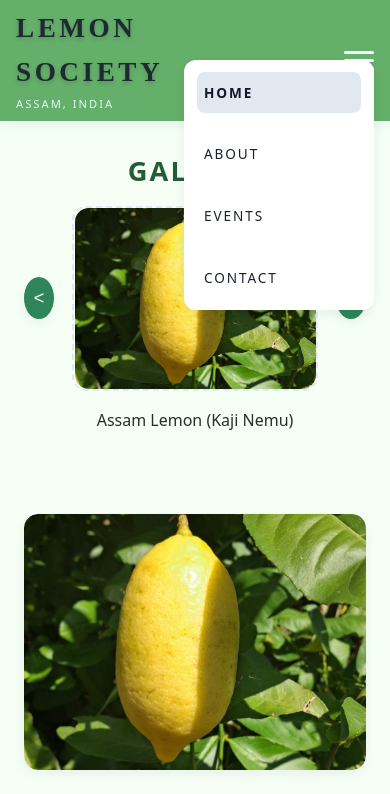
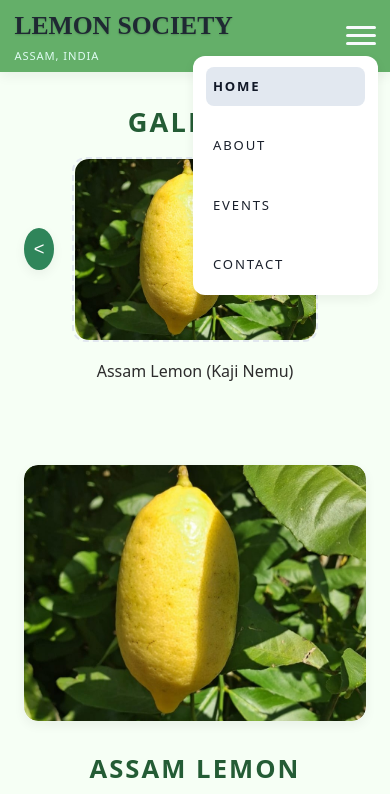
Before and after one commit to kazuk1-kun/LEMON-SCOIETY-WEBSITE-PROJECT, a plain HTML site: page index.html in a window 390 px wide. Both pictures are taken after a click on the element 359 px from the left and 60 px from the top of the page. Shown: the top 794 px of the page. Drawn offline with Linux system fonts and the light colour scheme.

Commit message:
nav bar update

```diff
--- a/css/global.css
+++ b/css/global.css
@@ -38,11 +38,11 @@ section {
 header {
     background-color: #64af69;
     box-shadow: var(--shadow);
-    padding: 0.55rem 1.7rem;      /* reduced vertical + horizontal padding */
+    padding: 0.55rem 1.7rem;
     display: flex;
     align-items: center;
     justify-content: space-between;
-    column-gap: 1.5rem;           /* slightly less gap */
+    column-gap: 1.5rem;
     flex-wrap: wrap;
     position: sticky;
     top: 0;
@@ -54,13 +54,13 @@ header {
     display: flex;
     flex-direction: column;
     align-items: flex-start;
-    gap: 0.08rem;                 /* tighter space between title + location */
+    gap: 0.08rem;
 }
 
 header h1 {
     font-family: 'Times New Roman', Times, serif;
-    font-size: 2.2rem;            /* slightly smaller */
-    letter-spacing: 0.16em;       /* slightly less spread */
+    font-size: 2.2rem;
+    letter-spacing: 0.16em;
     text-transform: uppercase;
     font-weight: 800;
     color: #1f2933;
@@ -79,18 +79,18 @@ header p {
 /* Right: Desktop Nav */
 nav {
     display: flex;
-    gap: 1.3rem;                  /* slightly less gap between nav items */
+    gap: 1.3rem;
     align-items: center;
     margin-top: 0;
 }
 
 nav a {
     text-decoration: none;
-    font-size: 0.85rem;           /* a bit smaller */
+    font-size: 0.85rem;
     letter-spacing: 0.14em;
     text-transform: uppercase;
     color: #f7fafc;
-    padding: 0.35rem 0.8rem;      /* reduced pill height */
+    padding: 0.35rem 0.8rem;
     border-radius: 999px;
     border: 1px solid rgba(255, 255, 255, 0.35);
     background-color: rgba(255, 255, 255, 0.05);
@@ -144,25 +144,28 @@ nav a.active {
 @media (max-width: 720px) {
 
     header {
-        padding: 0.45rem 1rem;     /* smaller header on mobile */
+        padding: 0.4rem 0.9rem;      /* smaller header on mobile */
         flex-direction: row;
         align-items: center;
-        row-gap: 0.35rem;
+        row-gap: 0.2rem;
     }
 
     .header-left {
-        max-width: 72%;
+        max-width: 75%;
+        gap: 0;                      /* REMOVE SPACE BETWEEN H1 AND P */
     }
 
-    /* smaller site title on mobile */
+    /* MOBILE TITLE – SMALLER + NO LETTER SPACING */
     header h1 {
-        font-size: 1.7rem;
-        letter-spacing: 0.13em;
+        font-size: 1.6rem;           /* not less than h2 (1.6rem) */
+        letter-spacing: 0;           /* REMOVE WEIRD SPACING BETWEEN LETTERS */
+        text-shadow: 0 1px 2px rgba(0, 0, 0, 0.18);
     }
 
     header p {
-        font-size: 0.7rem;
-        letter-spacing: 0.18em;
+        font-size: 0.7rem;           /* slightly smaller */
+        letter-spacing: 0.08em;      /* MUCH less spaced out */
+        margin-top: 0;               /* no extra gap */
     }
 
     .hamburger {
@@ -171,12 +174,12 @@ nav a.active {
 
     nav {
         position: absolute;
-        top: 60px;                /* a bit closer to top since header is shorter */
-        right: 16px;
+        top: 56px;                   /* dropdown closer to header */
+        right: 12px;
         background-color: #ffffff;
         flex-direction: column;
-        width: 190px;
-        padding: 0.75rem 0.8rem;
+        width: 185px;
+        padding: 0.7rem 0.8rem;
         border-radius: 12px;
         box-shadow: var(--shadow);
         display: none;
@@ -190,13 +193,13 @@ nav a.active {
         width: 100%;
         text-align: left;
         border-radius: 8px;
-        padding: 0.6rem 0.45rem;
+        padding: 0.55rem 0.45rem;
         color: #1a202c;
         border: none;
         background-color: transparent;
         box-shadow: none;
         transform: none;
-        font-size: 0.85rem;
+        font-size: 0.82rem;
     }
 
     nav a:hover {
```
